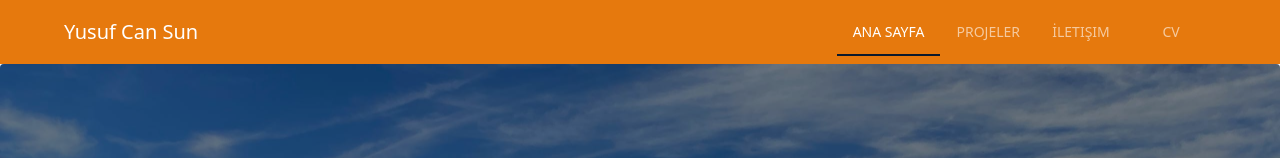
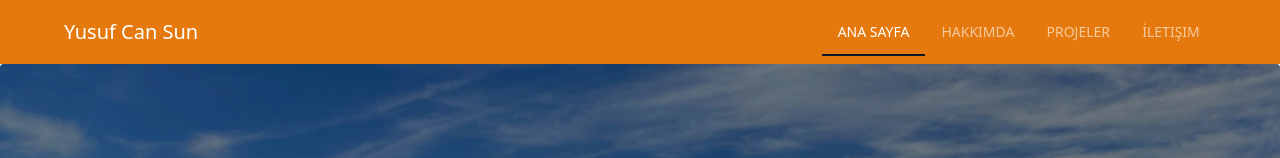
Before and after one commit to Nacnus/portfolyo, a React (Vite) app: page / in a window 1280 px wide. Shown: the top 158 px of the page. Built offline with nearby package versions, Linux system fonts and the light colour scheme.

Commit message:
added aboutMe removed Cv

```diff
--- a/src/components/Header.jsx
+++ b/src/components/Header.jsx
@@ -11,6 +11,10 @@ function Header() {
             title: 'Ana Sayfa'
         },
         {
+            section: 'aboutMe',
+            title: 'Hakkımda'
+        },
+        {
             section: 'projects',
             title: 'Projeler'
         },
@@ -18,10 +22,7 @@ function Header() {
             section: 'contact',
             title: 'İletişim'
         },
-        {
-            section: 'cv',
-            title: 'CV'
-        },
+
     ];
 
     const handleChange = (event, newValue) => {
```
